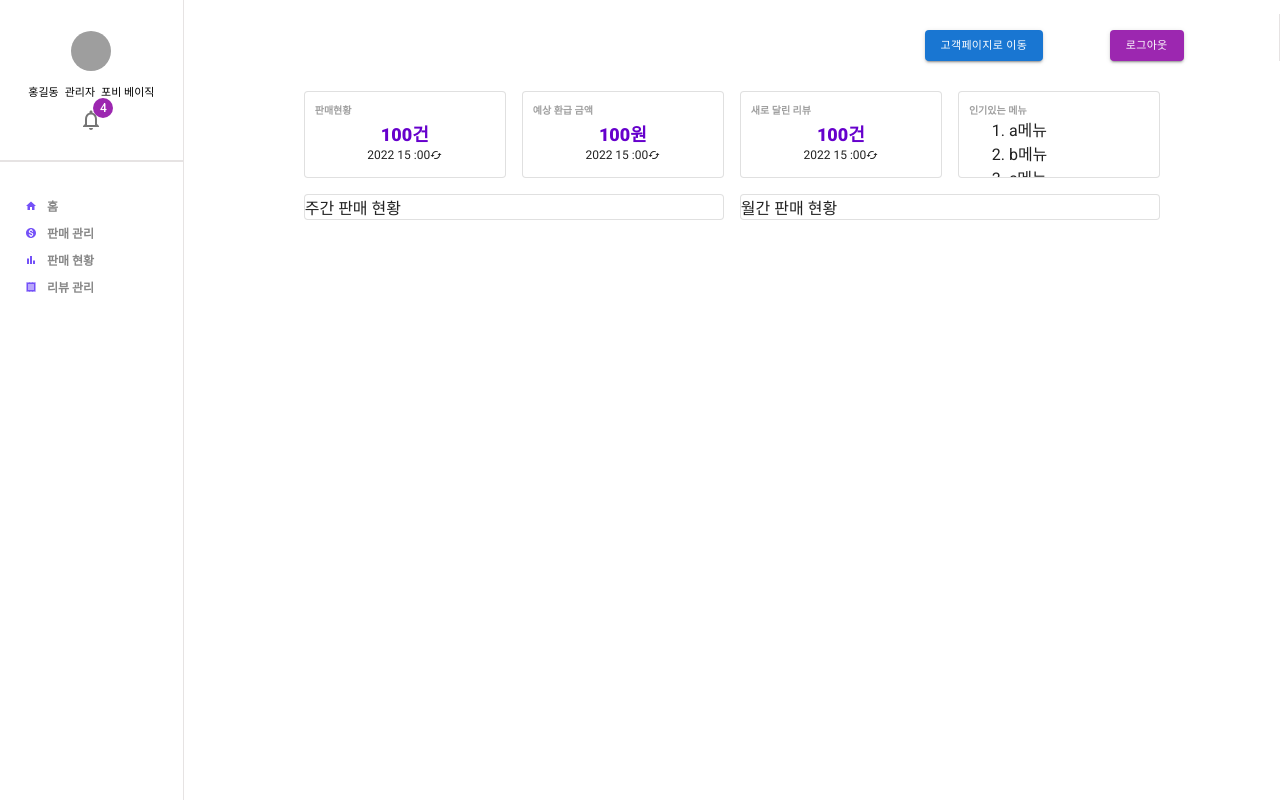
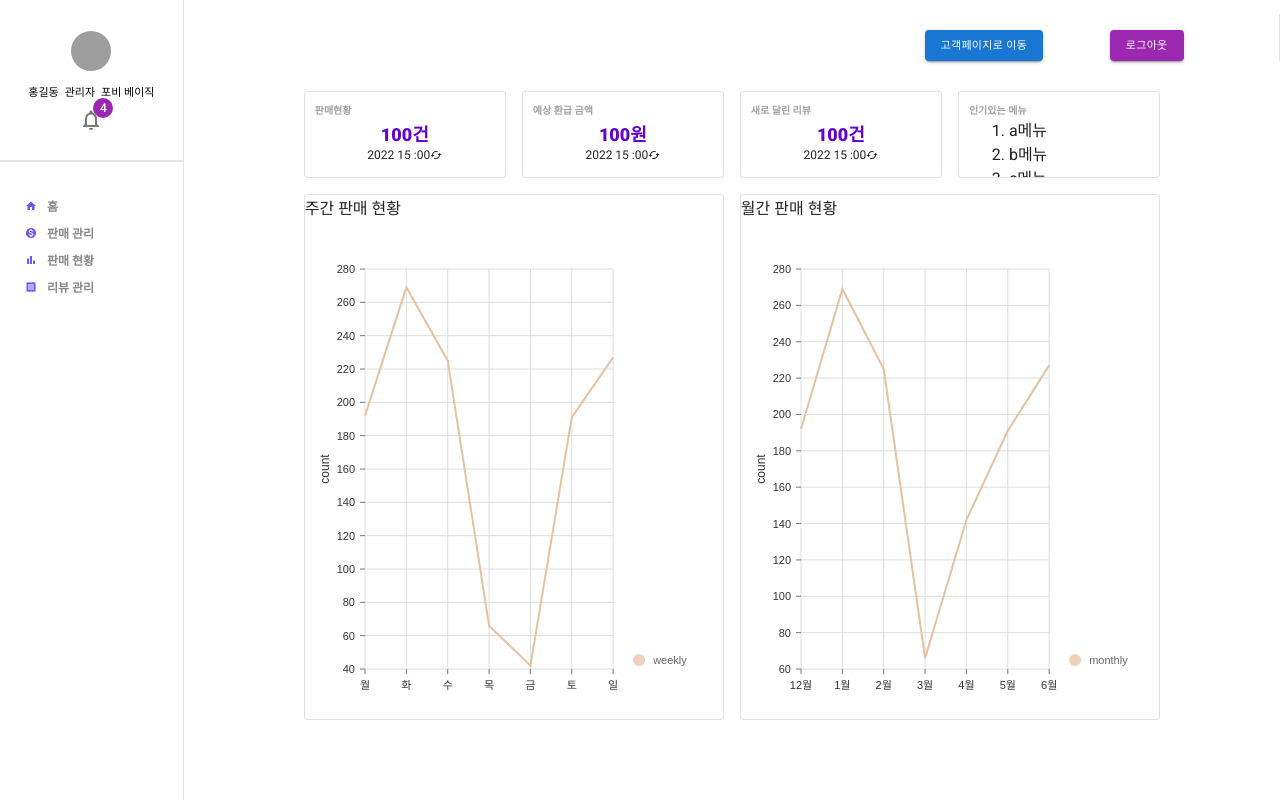
Before and after one commit to moon115599/SmallGift-Manger, a React (Create React App) app: page / in a window 1280 px wide. Built offline with nearby package versions, Linux system fonts and the light colour scheme; grey boxes are pictures that could not be loaded.

Commit message:
fix: 차트 수정

```diff
--- a/src/components/home/Monthly.jsx
+++ b/src/components/home/Monthly.jsx
@@ -4,47 +4,47 @@ import { Card } from "@mui/material";
 import Chart from "./chart/Chart";
 
 const Monthly = () => {
-  // const data = [
-  //   {
-  //     id: "japan",
-  //     color: "hsl(172, 70%, 50%)",
-  //     data: [
-  //       {
-  //         x: "plane",
-  //         y: 192,
-  //       },
-  //       {
-  //         x: "helicopter",
-  //         y: 269,
-  //       },
-  //       {
-  //         x: "boat",
-  //         y: 225,
-  //       },
-  //       {
-  //         x: "train",
-  //         y: 66,
-  //       },
-  //       {
-  //         x: "subway",
-  //         y: 42,
-  //       },
-  //       {
-  //         x: "bus",
-  //         y: 191,
-  //       },
-  //       {
-  //         x: "car",
-  //         y: 227,
-  //       },
-  //     ],
-  //   },
-  // ];
+  const data = [
+    {
+      id: "monthly",
+      color: "hsl(172, 70%, 50%)",
+      data: [
+        {
+          x: "12월",
+          y: 192,
+        },
+        {
+          x: "1월",
+          y: 269,
+        },
+        {
+          x: "2월",
+          y: 225,
+        },
+        {
+          x: "3월",
+          y: 66,
+        },
+        {
+          x: "4월",
+          y: 142,
+        },
+        {
+          x: "5월",
+          y: 191,
+        },
+        {
+          x: "6월",
+          y: 227,
+        },
+      ],
+    },
+  ];
 
   return (
     <Card variant="outlined">
       월간 판매 현황
-      <Chart />
+      <Chart data={data} />
     </Card>
   );
 };
--- a/src/components/home/Weekly.jsx
+++ b/src/components/home/Weekly.jsx
@@ -1,9 +1,51 @@
 import React from "react";
 
 import { Card } from "@mui/material";
+import Chart from "./chart/Chart";
 
 const Weekly = () => {
-  return <Card variant="outlined">주간 판매 현황</Card>;
+  const data = [
+    {
+      id: "weekly",
+      color: "hsl(172, 70%, 50%)",
+      data: [
+        {
+          x: "월",
+          y: 192,
+        },
+        {
+          x: "화",
+          y: 269,
+        },
+        {
+          x: "수",
+          y: 225,
+        },
+        {
+          x: "목",
+          y: 66,
+        },
+        {
+          x: "금",
+          y: 42,
+        },
+        {
+          x: "토",
+          y: 191,
+        },
+        {
+          x: "일",
+          y: 227,
+        },
+      ],
+    },
+  ];
+  return (
+    <Card variant="outlined">
+      주간 판매 현황
+      <Chart data={data} />
+    </Card>
+  );
 };
 
 export default Weekly;
--- a/src/components/home/chart/Chart.jsx
+++ b/src/components/home/chart/Chart.jsx
@@ -2,82 +2,12 @@
 import React from "react";
 import * as Styled from "./style";
 
-// import { ResponsiveLine } from "@nivo/line";
+import { ResponsiveLine } from "@nivo/line";
 
-const Chart = () => {
-  let data = [
-    {
-      id: "hi",
-      color: "hsl(172, 70%, 50%)",
-      data: [
-        {
-          x: "월",
-          y: 192,
-        },
-        {
-          x: "화",
-          y: 269,
-        },
-        {
-          x: "수",
-          y: 225,
-        },
-        {
-          x: "목",
-          y: 66,
-        },
-        {
-          x: "금",
-          y: 42,
-        },
-        {
-          x: "토",
-          y: 191,
-        },
-        {
-          x: "일",
-          y: 227,
-        },
-      ],
-    },
-    {
-      id: "hiyo",
-      color: "hsl(172, 70%, 50%)",
-      data: [
-        {
-          x: "월",
-          y: 192,
-        },
-        {
-          x: "화",
-          y: 269,
-        },
-        {
-          x: "수",
-          y: 225,
-        },
-        {
-          x: "목",
-          y: 66,
-        },
-        {
-          x: "금",
-          y: 42,
-        },
-        {
-          x: "토",
-          y: 191,
-        },
-        {
-          x: "일",
-          y: 227,
-        },
-      ],
-    },
-  ];
+const Chart = ({ data }) => {
   return (
-    /* <div style={{ width: "auto", height: "500px" }}>
-      {/!* <div> *!/}
+    <div style={{ width: "auto", height: "500px" }}>
+      {/* <div> */}
       <ResponsiveLine
         data={data}
         margin={{ top: 50, right: 110, bottom: 50, left: 60 }}
@@ -97,7 +27,7 @@ const Chart = () => {
           tickSize: 5,
           tickPadding: 5,
           tickRotation: 0,
-          legend: "transportation",
+          // legend: "transportation",
           legendOffset: 36,
           legendPosition: "middle",
         }}
@@ -143,8 +73,7 @@ const Chart = () => {
           },
         ]}
       />
-    </div> */
-    <div />
+    </div>
   );
 };
 export default Chart;
```
